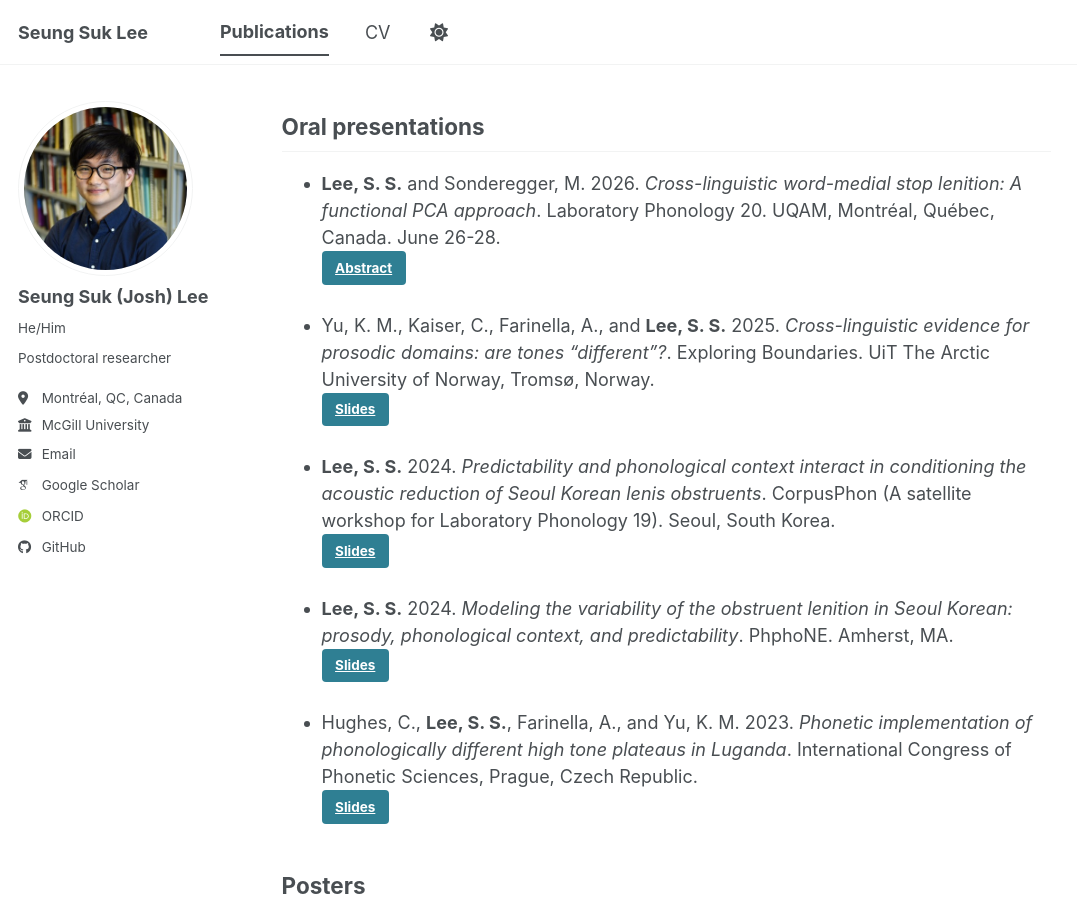
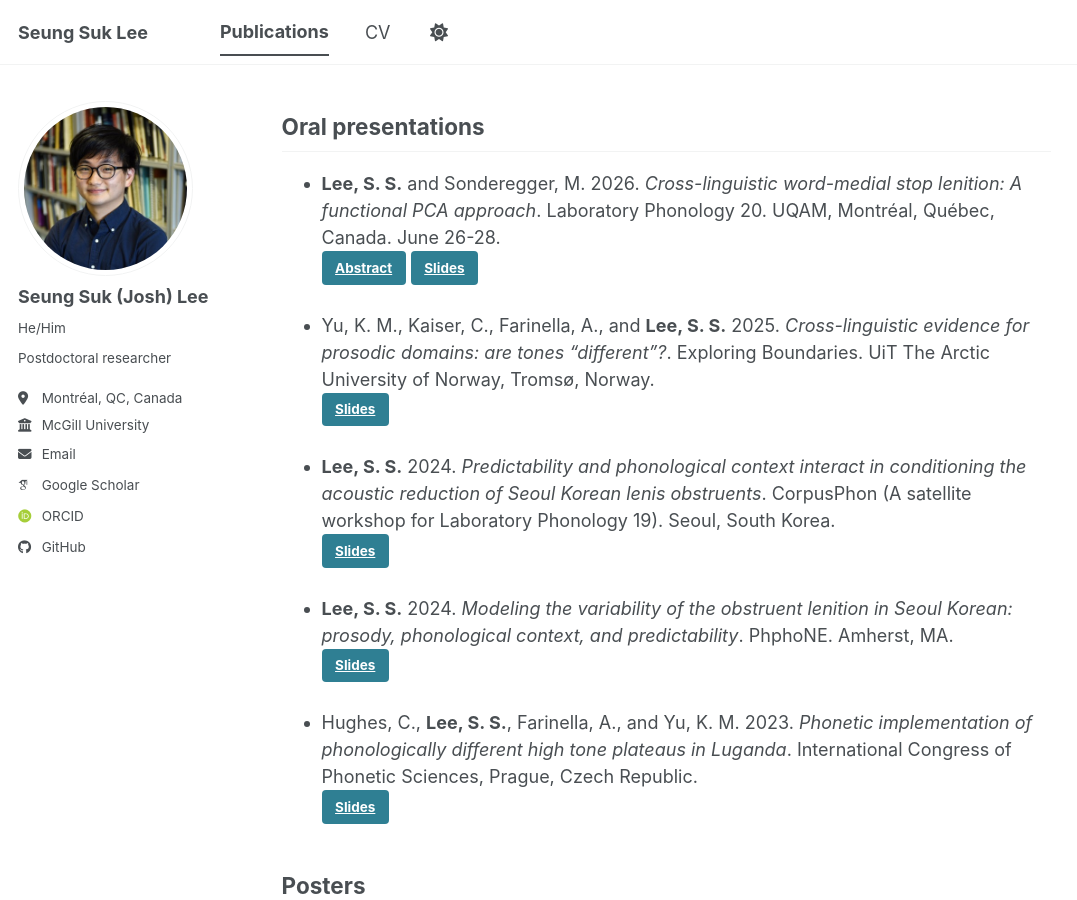
Before and after one commit to seungsuklee/seungsuklee.github.io, a Jekyll site: the page built from _pages/pubs.md, in a window 1280 px wide and 900 px high, scrolled down 1779 px. Shown: the whole window, without its empty margins (0-1077 px from the left). Built offline with Jekyll 4.4.1, drawn with Linux system fonts in a browser that asks for light colours; some web fonts are replaced; a script bundle is joined from its source files by our own code; library files that are not in the unit come from our copies.

Commit message:
Add links to presentation abstracts and slides

```diff
--- a/_pages/pubs.md
+++ b/_pages/pubs.md
@@ -54,6 +54,7 @@ author_profile: true
 
 - **Lee, S. S.** and Sonderegger, M. 2026. *Cross-linguistic word-medial stop lenition: A functional PCA approach*. Laboratory Phonology 20. UQAM, Montréal, Québec, Canada. June 26-28.
 <a class="btn" href="https://seungsuklee.github.io/files/SS Lee, Sonderegger_2026_LabPhon20.pdf" target="_blank">Abstract</a>
+<a class="btn" href="https://seungsuklee.github.io/files/SS Lee, Sonderegger, Clayards_2026_LabPhon20.pptx" target="_blank">Slides</a>
 
 - Yu, K. M., Kaiser, C., Farinella, A., and **Lee, S. S.** 2025. *Cross-linguistic evidence for prosodic domains: are tones "different"?*. Exploring Boundaries. UiT The Arctic University of Norway, Tromsø, Norway.
 <a class="btn" href="https://seungsuklee.github.io/files/YuKaiserFarinellaLee25_Exploring_Boundaries_Tromso.pdf" target="_blank">Slides</a>
```
